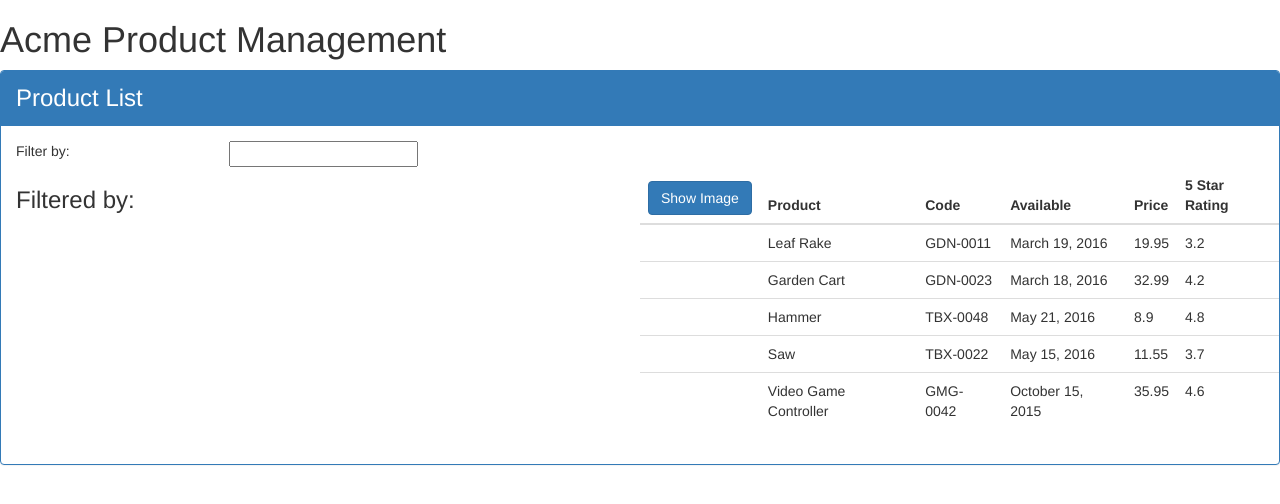
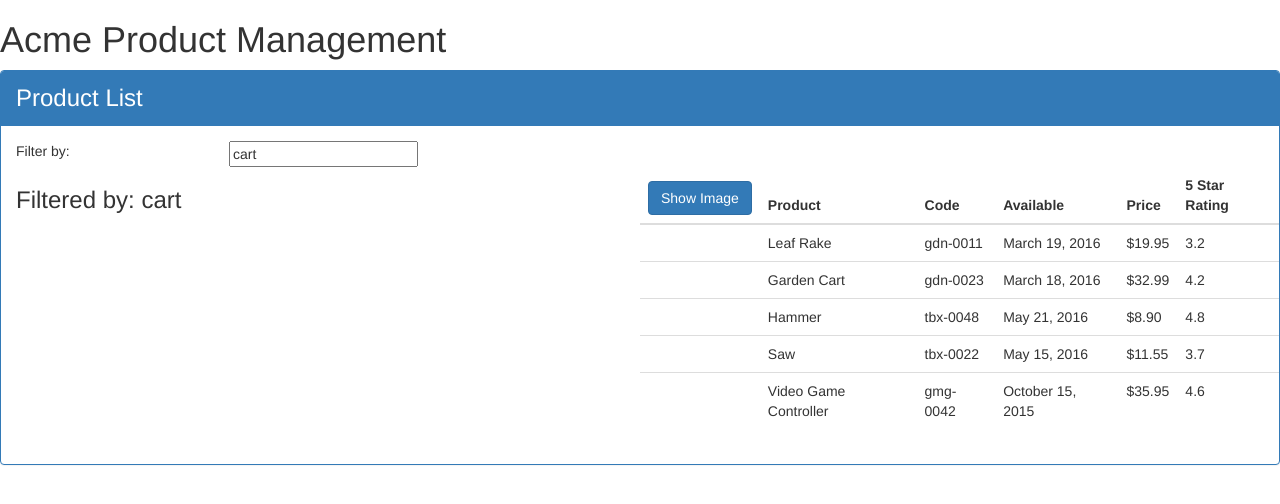
Before and after one commit to garcios/Angular-GettingStarted, an Angular app in the folder APM-Start/: page / in a window 1280 px wide. Shown: the top 504 px of the page. Built offline with nearby package versions, Linux system fonts and the light colour scheme.

Commit message:
more functionalities

```diff
--- a/APM-Start/src/app/app.module.ts
+++ b/APM-Start/src/app/app.module.ts
@@ -1,5 +1,7 @@
 import { BrowserModule } from '@angular/platform-browser';
 import { NgModule } from '@angular/core';
+import { FormsModule } from '@angular/forms';
+
 
 import { AppComponent } from './app.component';
 import { ProductsComponent } from './products/products.component';
@@ -10,7 +12,8 @@
     ProductsComponent
   ],
   imports: [
-    BrowserModule
+    BrowserModule,
+    FormsModule
   ],
   providers: [],
   bootstrap: [AppComponent]
--- a/APM-Start/src/app/products/products.component.html
+++ b/APM-Start/src/app/products/products.component.html
@@ -6,12 +6,13 @@
       <div class='row'>
           <div class='col-md-2'>Filter by:</div>
           <div class="col-md-4">
-             <input type='text'/>
+             <input type='text'
+              [(ngModel)]='listFilter'/>
           </div>
       </div>
       <div class='row'>
           <div class='col-md-6'>
-             <h3>Filtered by: </h3>
+             <h3>Filtered by: {{listFilter}}</h3>
           </div>
           <div class='table-responsive'>
              <table class='table'
@@ -41,9 +42,9 @@
                               [style.margin.px]='imageMargin'>
                        </td>
                        <td>{{  product.productName}}</td>
-                       <td>{{  product.productCode}}</td>
+                       <td>{{  product.productCode | lowercase}}</td>
                        <td>{{  product.releaseDate}}</td>
-                       <td>{{  product.price}}</td>
+                       <td>{{  product.price | currency:'USD':true:'1.2-2'}}</td>
                        <td>{{  product.starRating}}</td>
                       </tr>
                  </tbody>
--- a/APM-Start/src/app/products/products.component.ts
+++ b/APM-Start/src/app/products/products.component.ts
@@ -11,6 +11,7 @@
    imageWidth: number = 50;
    imageMargin: number = 2;
    showImage: boolean = false;
+   listFilter: string ='cart';
    products: any[] = [
     {
         "productId": 1,
```
